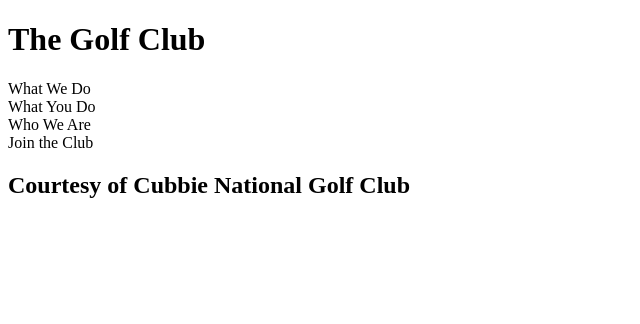
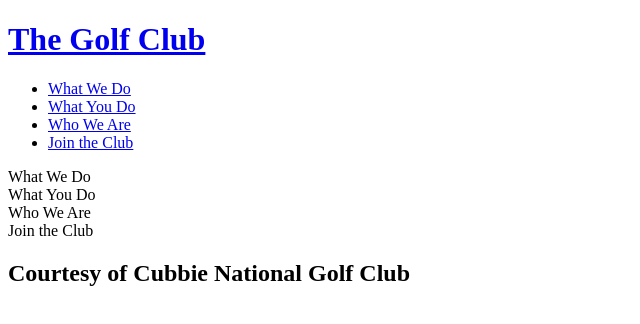
Before and after one commit to MNlegion/thegolfclub, a plain HTML site: page index.html in a window 1280 px wide. Shown: the whole page, without its empty margins (0-640 px from the left). Drawn offline with Linux system fonts and the light colour scheme.

Commit message:
initial navigation linking

```diff
--- a/index.html
+++ b/index.html
@@ -1,44 +1,53 @@
 <!DOCTYPE html>
 <html lang="en">
-<head>
-    <meta charset="UTF-8">
-    <meta name="viewport" content="width=device-width, initial-scale=1.0">
-    <title>The Golf Club</title>
-</head>
-<body>
+  <head>
+    <meta charset="UTF-8" />
+    <meta name="viewport" content="width=device-width, initial-scale=1.0" />
+    <title>The Golf Club - Personalize Your Tour</title>
+    <link rel="icon" type="image/x-icon" href="images/favicon.svg" />
+  </head>
+  <body>
     <!-- Navigation -->
     <header class="title">
-        <h1 id="id">The Golf Club</h1>
+      <h1>
+        <a href="/">The Golf Club</a>
+      </h1>
+      <nav>
+        <ul>
+          <li>
+            <a href="#what-we-do">What We Do</a>
+          </li>
+          <li>
+            <a href="#what-you-do">What You Do</a>
+          </li>
+          <li>
+            <a href="#who-we-are">Who We Are</a>
+          </li>
+          <li>
+            <a href="#join-the-club">Join the Club</a>
+          </li>
+        </ul>
+      </nav>
     </header>
 
     <!-- Hero/Jumbotron -->
-    <section>
-
-    </section>
+    <section></section>
 
     <!-- What We Do -->
-    <section>
-        What We Do
-    </section>
+    <section id="what-we-do">What We Do</section>
 
     <!-- What You Do -->
-    <section>
-        What You Do
-    </section>
+    <section id="what-you-do">What You Do</section>
 
     <!-- Who We Are -->
-    <section>
-        Who We Are
-    </section>
+    <section id="who-we-are">Who We Are</section>
 
     <!-- Join The Club -->
-    <section>
-        Join the Club
-    </section>
+    <section id="join-the-club">Join the Club</section>
 
     <!-- Footer -->
     <footer>
-        <h2>Courtesy of Cubbie National Golf Club</h2>
+      <h2>Courtesy of Cubbie National Golf Club</h2>
     </footer>
-</body>
+  </body>
 </html>
```
Also changed, not shown: images/favicon.svg (added).
